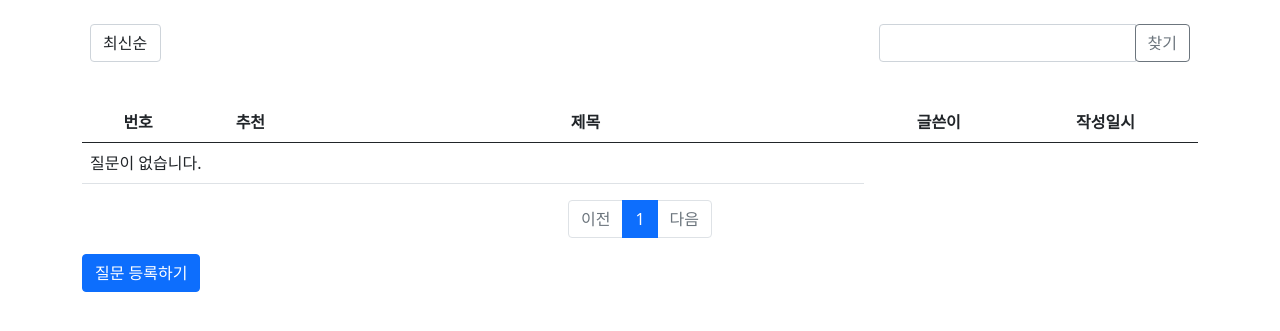
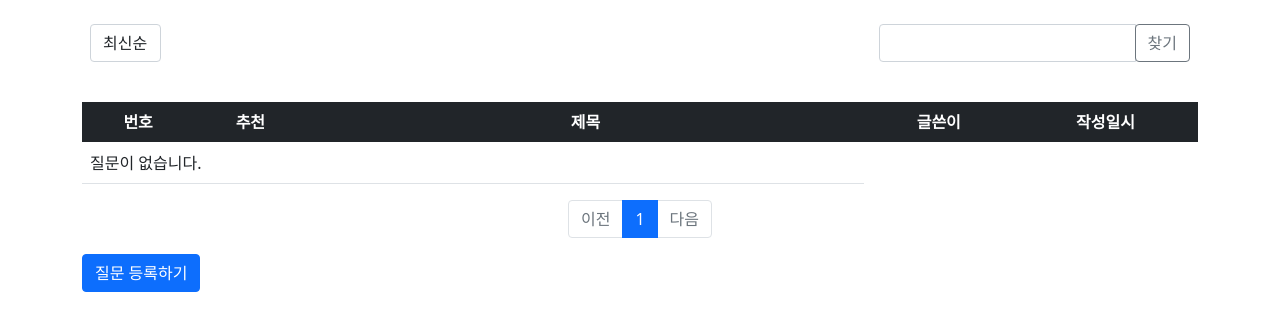
Before and after one commit to leeyongjoo/django-board-project, a Django app: page / in a window 1280 px wide. Shown: the part 56-387 px from the top of the page. Run offline with Django 3.2, Linux system fonts and the light colour scheme; data that the repository does not hold is empty; parts of the project's set-up code (start-up, migrations or seed data) failed here and were passed over.

Commit message:
Fix: bootstrap version issue
v5 에서 특정 클래스명이 변경되어 이전 클래스명으로 사용하던 것들이 깨지는 현상 해결

```diff
--- a/templates/board/question_list.html
+++ b/templates/board/question_list.html
@@ -33,7 +33,7 @@
 
     <table class="table">
         <thead>
-        <tr class="text-center thead-dark">
+        <tr class="text-center table-dark">
             <th>번호</th>
             <th>추천</th>
             <th style="width:50%">제목</th>
```
